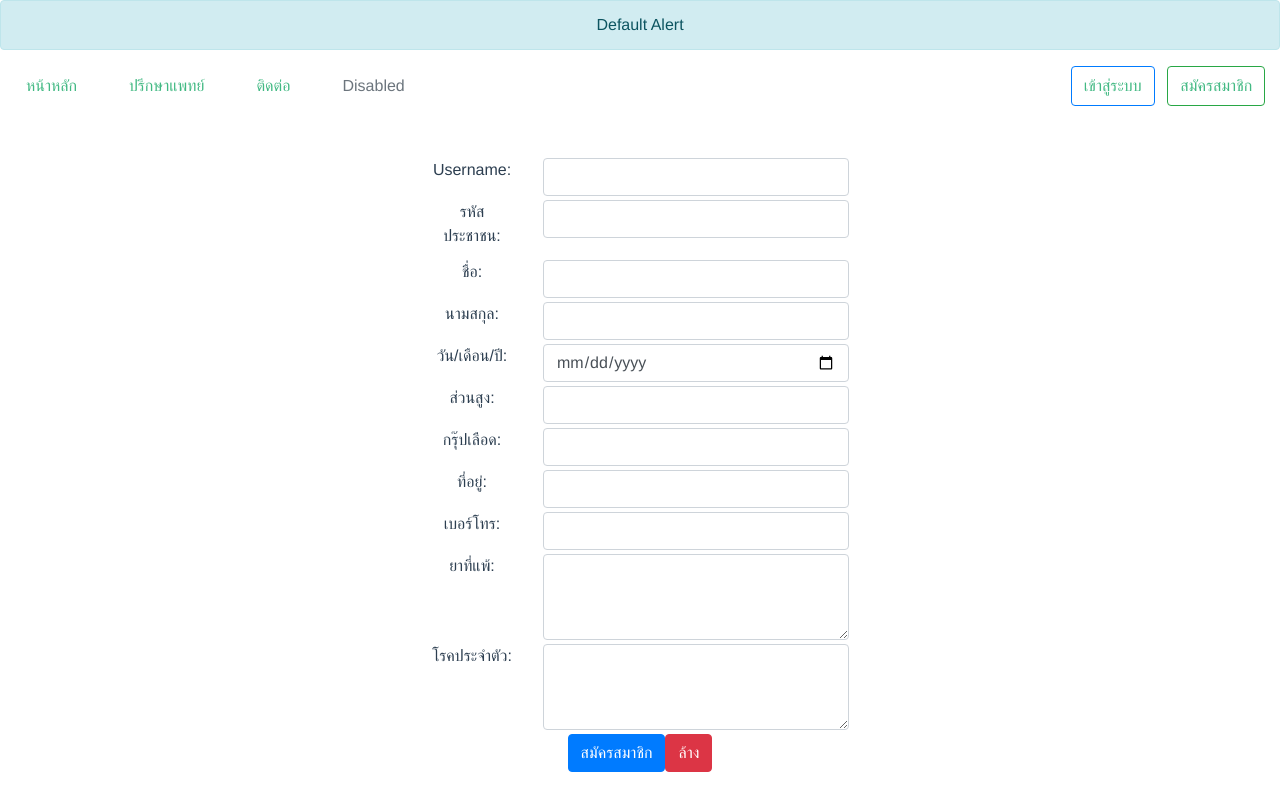
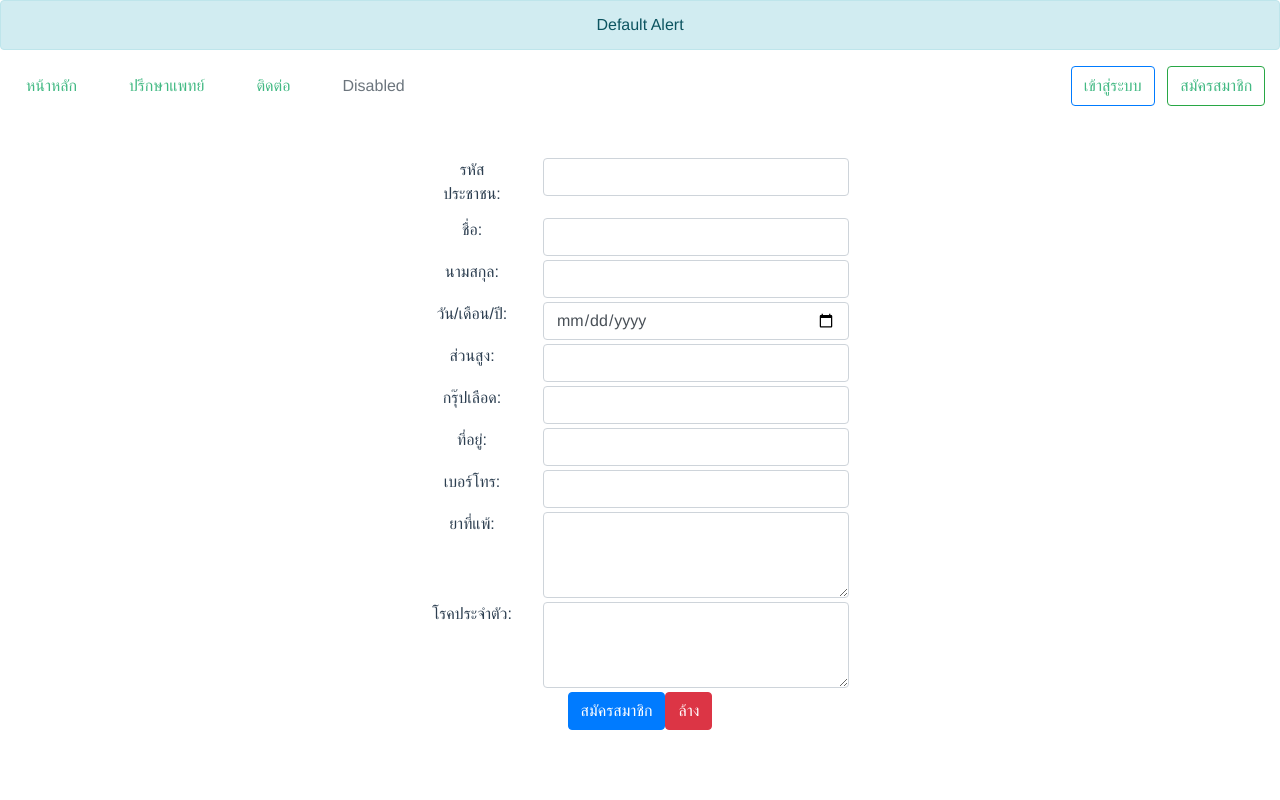
Before and after one commit to yume045/project, a Vue app: page /#/Register in a window 1280 px wide. Built offline with nearby package versions, Linux system fonts and the light colour scheme; what vue-swal, vuefire would draw is missing.

Commit message:
Update src/components/Register.vue
edit

```diff
--- a/src/components/Register.vue
+++ b/src/components/Register.vue
@@ -14,12 +14,6 @@
           <form action="">
                 <div>
                   <b-container fluid style="width:35%;">
-                    <b-row class="my-1">
-                        <b-col sm="3"><label for="input-default">Username:</label></b-col>
-                        <b-col sm="9">
-                          <b-form-input id="input-default" type="text" min=0 placeholder="" v-model="username"></b-form-input>
-                        </b-col>
-                      </b-row>
                       <b-row class="my-1">
                         <b-col sm="3"><label for="input-default">รหัสประชาชน:</label></b-col>
                         <b-col sm="9">
@@ -120,8 +114,7 @@ export default {
       address: '',
       numberphone: '',
       medical: '',
-      disease: '',
-      username: ''
+      disease: ''
     }
   },
   methods: {
@@ -136,8 +129,7 @@ export default {
         address: this.address,
         numberphone: this.numberphone,
         medical: this.medical,
-        disease: this.disease,
-        username: this.username
+        disease: this.disease
       })
       UserRef.push(tmp)
       this.idpeople = ''
@@ -150,7 +142,6 @@ export default {
       this.numberphone = ''
       this.medical = ''
       this.disease = ''
-      this.username = ''
     }
   }
 }
```
